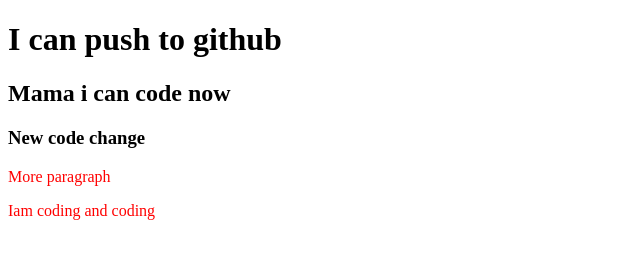
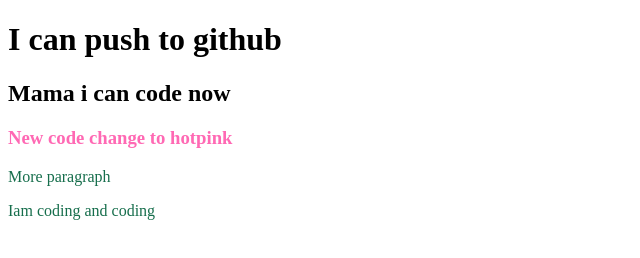
Before and after one commit to Jahanara-juma1/my-second-repo, a plain HTML site: page index.html in a window 1280 px wide. Shown: the whole page, without its empty margins (0-640 px from the left). Drawn offline with Linux system fonts and the light colour scheme.

Commit message:
color change

```diff
--- a/index.html
+++ b/index.html
@@ -10,7 +10,7 @@
 <body>
    <h1>I can push to github</h1>
    <h2>Mama i can code now</h2>
-   <h3>New code change</h3>
+   <h3>New code change to hotpink</h3>
    <p>More paragraph</p>
    <p>Iam coding and coding</p>
 </body>
--- a/style.css
+++ b/style.css
@@ -1,3 +1,6 @@
 p{
-    color:red;
+    color:rgb(22, 110, 76);
 }
+h3{
+    color: hotpink;
+}
```
